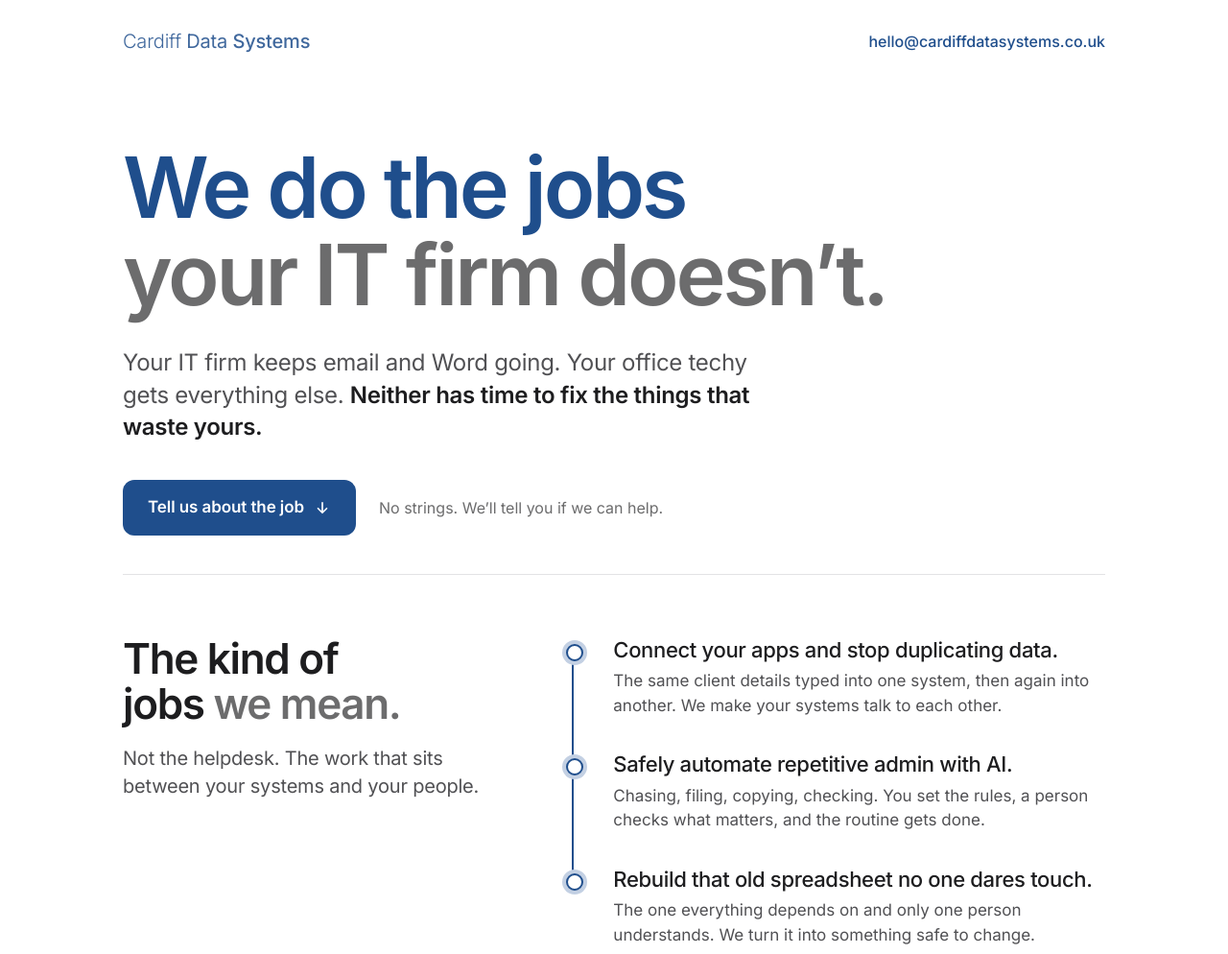
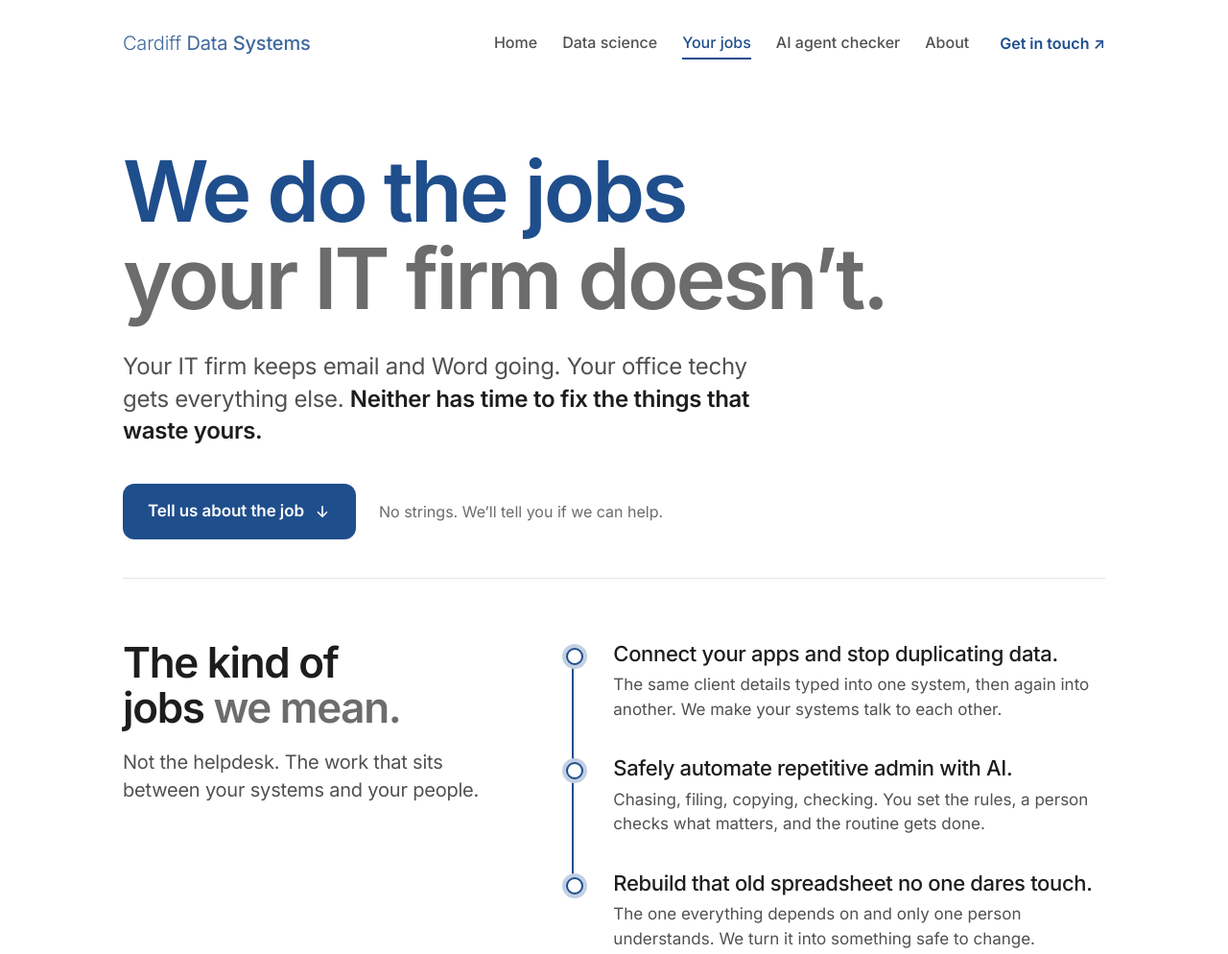
Before and after one commit to danbridge/cardiff-data-systems, a plain HTML site: page your-jobs/index.html in a window 1280 px wide. Shown: the top 994 px of the page at 96% size. Drawn offline with Linux system fonts and the light colour scheme.

Commit message:
Add site nav to /your-jobs header
Co-Authored-By: Claude Sonnet 5.5 <noreply@anthropic.com>
Claude-Session: https://claude.ai/code/session_01AhvNxCtGNqW3rMQ4RzriL5

```diff
--- a/style.css
+++ b/style.css
@@ -219,7 +219,7 @@ select:focus { outline:none; border-color:var(--blue); box-shadow:0 0 0 4px rgba
 @media (max-width:640px) {
   .site-header { flex-wrap:wrap; gap:14px 20px; padding-top:22px; }
   .header-right { width:100%; justify-content:space-between; gap:12px; flex-wrap:wrap; }
-  .site-nav { gap:14px; flex-wrap:wrap; } .site-nav a { font-size:14.5px; }
+  .site-nav { gap:4px 14px; flex-wrap:wrap; } .site-nav a { font-size:14.5px; }
   .contact-link { display:none; }
   .hero { padding-top:36px; }
   .button { width:100%; justify-content:center; }
--- a/your-jobs/index.html
+++ b/your-jobs/index.html
@@ -22,10 +22,16 @@ a{color:var(--blue)}
 .wrap{max-width:1080px;margin:0 auto;padding:0 28px}
 
 /* header */
-.top{display:flex;align-items:center;justify-content:space-between;padding:28px 0}
+.top{display:flex;align-items:center;justify-content:space-between;gap:24px;padding:28px 0}
+.brand{display:inline-flex;gap:.28em;line-height:1.2}
+.header-right{display:flex;align-items:center;gap:32px}
+.site-nav{display:flex;gap:26px}
+.site-nav a{font-size:16px;font-weight:500;color:var(--text);text-decoration:none;padding:4px 0;border-bottom:2px solid transparent;transition:color .25s ease,border-color .25s ease}
+.site-nav a:hover{color:var(--ink);border-bottom-color:#B5B5BA}
+.site-nav a[aria-current="page"]{color:var(--blue);border-bottom-color:var(--blue)}
 .brand{font-size:20px;letter-spacing:-.01em;color:var(--blue);text-decoration:none;opacity:.85}
 .brand span:nth-child(1){font-weight:300}.brand span:nth-child(2){font-weight:400}.brand span:nth-child(3){font-weight:500}
-.top a.mail{font-size:16px;font-weight:500;text-decoration:none}
+.top a.mail{font-size:16px;font-weight:600;text-decoration:none}
 .top a.mail:hover{text-decoration:underline}
 
 /* hero */
@@ -128,7 +134,7 @@ html.js .reveal.in{opacity:1;transform:none}
   html{scroll-behavior:auto}
   html.js .reveal{opacity:1;transform:none;transition:none}
   .done .tick svg{animation:none;stroke-dashoffset:0}
-  .btn,.chip,input,textarea{transition:none}
+  .btn,.chip,input,textarea,.site-nav a{transition:none}
 }
 
 @media (max-width:900px){
@@ -141,6 +147,9 @@ html.js .reveal.in{opacity:1;transform:none}
   .wrap{padding:0 20px}
   .panel{padding:26px 20px;border-radius:20px}
   .row{grid-template-columns:1fr;gap:0}
+  .top{flex-wrap:wrap;gap:14px 20px;padding-top:22px}
+  .header-right{width:100%;justify-content:space-between;gap:12px;flex-wrap:wrap}
+  .site-nav{gap:4px 14px;flex-wrap:wrap}.site-nav a{font-size:14.5px}
   .top a.mail{display:none}
   .btn{width:100%;justify-content:center}
   .stops li{padding-left:44px}
@@ -152,8 +161,17 @@ html.js .reveal.in{opacity:1;transform:none}
 
 <div class="wrap">
   <header class="top">
-    <a class="brand" href="/" aria-label="Cardiff Data Systems home"><span>Cardiff</span> <span>Data</span> <span>Systems</span></a>
-    <a class="mail" href="mailto:hello@cardiffdatasystems.co.uk">hello@cardiffdatasystems.co.uk</a>
+    <a class="brand" href="../index.html" aria-label="Cardiff Data Systems home"><span>Cardiff</span> <span>Data</span> <span>Systems</span></a>
+    <div class="header-right">
+      <nav class="site-nav" aria-label="Main">
+        <a href="../index.html">Home</a>
+        <a href="../data-science/index.html">Data science</a>
+        <a href="../your-jobs/index.html" aria-current="page">Your jobs</a>
+        <a href="../agents/index.html">AI agent checker</a>
+        <a href="../about-us/index.html">About</a>
+      </nav>
+      <a class="mail" href="mailto:hello@cardiffdatasystems.co.uk">Get in touch <span aria-hidden="true">↗</span></a>
+    </div>
   </header>
 
   <main>
@@ -286,6 +304,7 @@ html.js .reveal.in{opacity:1;transform:none}
   </div>
 </footer>
 
+<script src="../site.js" defer></script>
 <script>
 (function () {
   // ------------------------------------------------------------------
```
